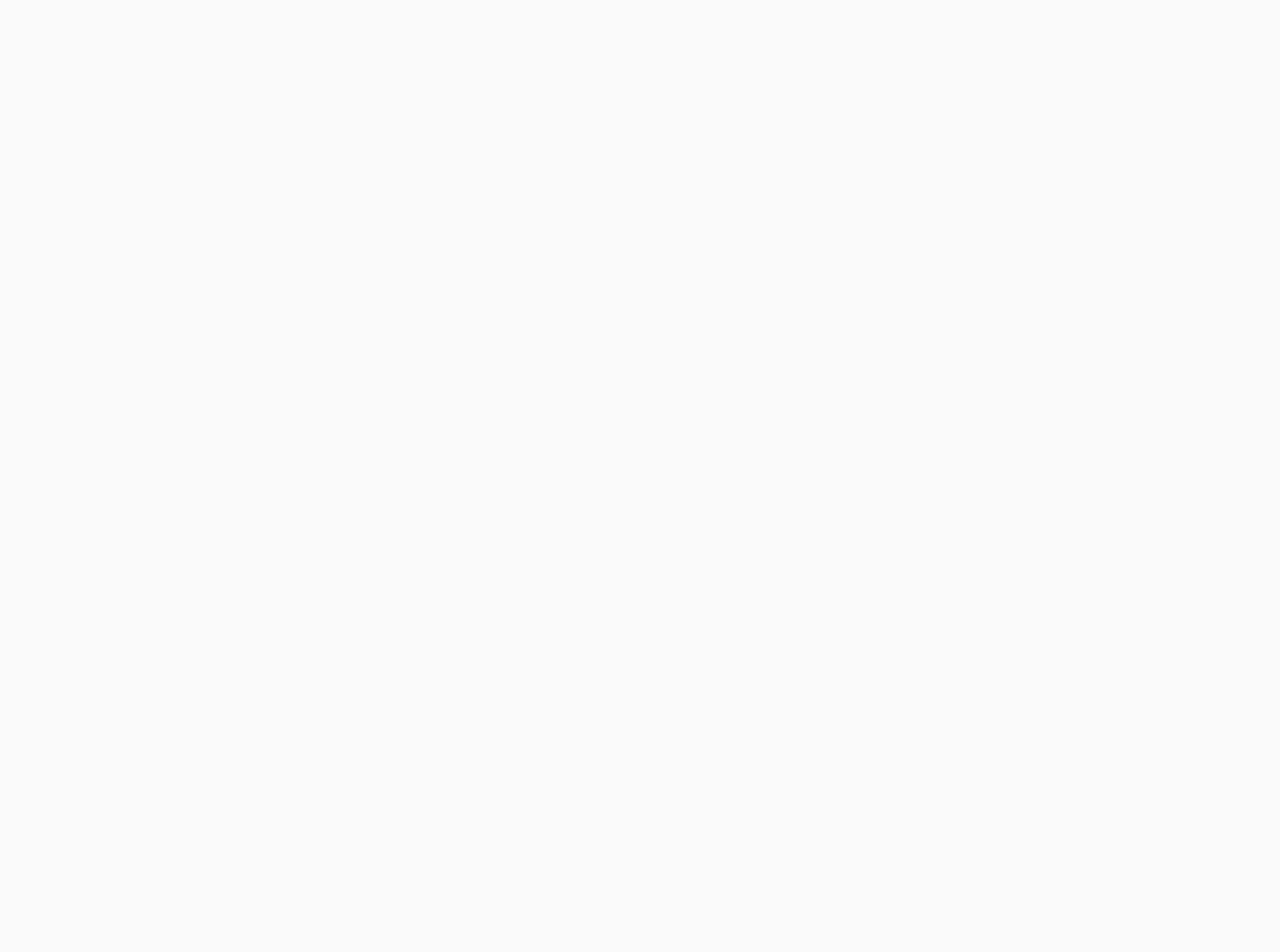
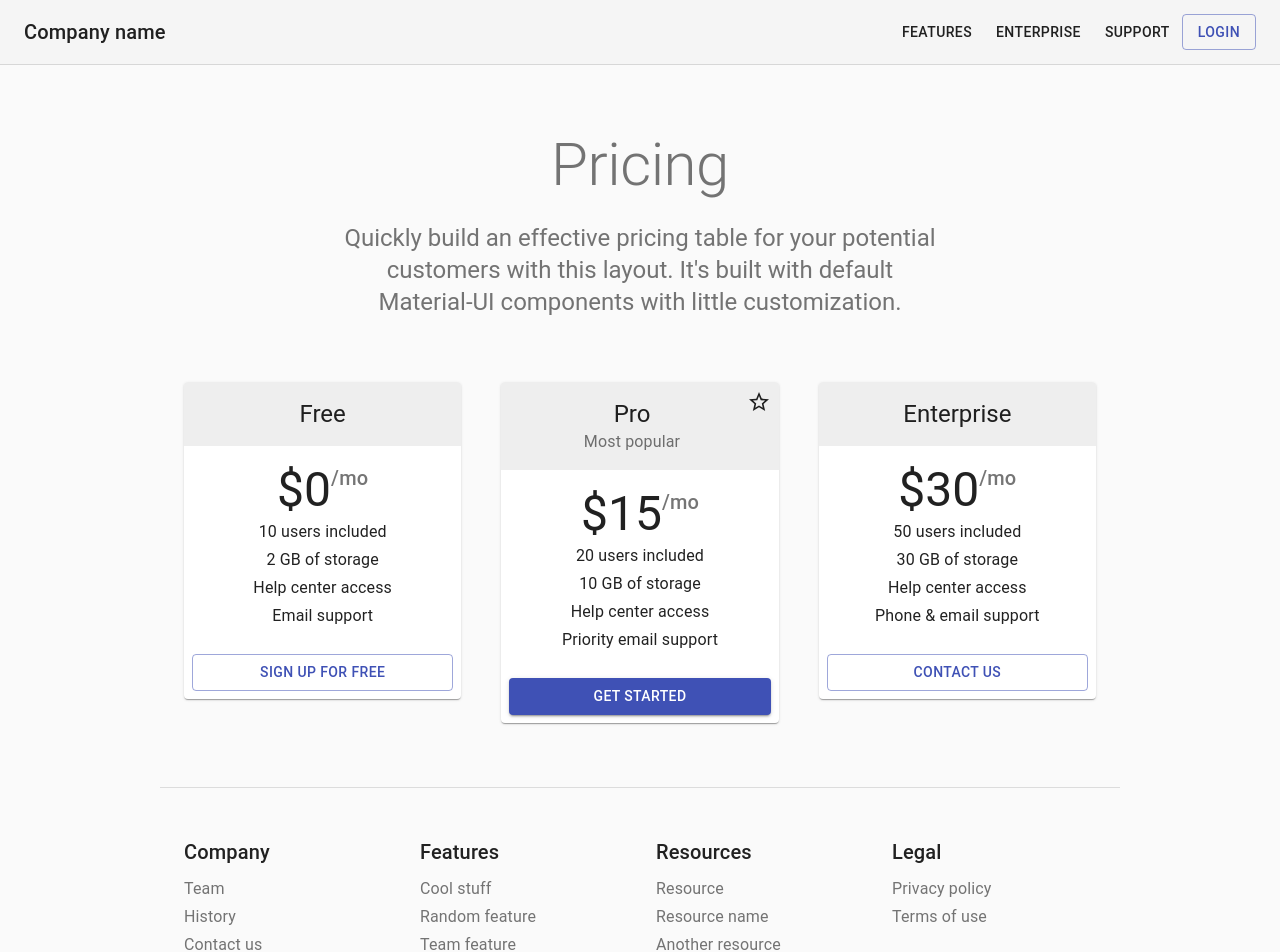
Before and after one commit to viktor1910/material-ui-template, a React (Create React App) app: page /pricing in a window 1280 px wide. Shown: the top 952 px of the page. Before the commit the page ends 800 px from the top, so only its background shows below. Built offline with nearby package versions, Linux system fonts and the light colour scheme.

Commit message:
pricing page

```diff
--- a/src/App.tsx
+++ b/src/App.tsx
@@ -10,7 +10,8 @@ const Dashboard = React.lazy(() => import('./pages/Dashboard'));
 const SignIn = React.lazy(() => import('./pages/SignInSide'));
 const SignUp = React.lazy(() => import('./pages/SignUp'));
 const Blog = React.lazy(() => import('./pages/Blog'));
-const Checkout = React.lazy(() => import('./pages/Checkout'))
+const Checkout = React.lazy(() => import('./pages/Checkout'));
+const Pricing = React.lazy(()=> import('./pages/Pricing'));
 
 function App() {
   return (
@@ -42,6 +43,11 @@ function App() {
             <Checkout />
           </Suspense>
         </Route>
+        <Route path="/pricing">
+          <Suspense fallback={<LinearProgress />}>
+            <Pricing />
+          </Suspense>
+        </Route>
       </Switch>
     </div>
   );
--- /dev/null
+++ b/src/pages/Pricing.tsx
@@ -0,0 +1,190 @@
+import React from 'react';
+import { makeStyles } from '@material-ui/core/styles';
+import AppBar from '@material-ui/core/AppBar';
+import Toolbar from '@material-ui/core/Toolbar'
+import { Typography, Link, Button, Container, Grid, Card, CardHeader, CardContent, CardActions } from '@material-ui/core';
+import StarIcon from '@material-ui/icons/StarBorder';
+
+const useStyles = makeStyles((theme) => ({
+    '@global': {
+        ul: {
+            margin: 0,
+            padding: 0,
+            listStyle: 'none',
+        },
+    },
+    appBar: {
+        borderBottom: `1px solid ${theme.palette.divider}`
+    },
+    toolbarTitle: {
+        flexGrow: 1
+    },
+    link: {
+        padding: theme.spacing(1, 1.5)
+    },
+    hero: {
+        padding: theme.spacing(8, 0, 6)
+    },
+    cardHeader: {
+        backgroundColor: theme.palette.grey[200]
+    },
+    cardContent: {
+        display: 'flex',
+        justifyContent: 'center',
+    },
+    footer: {
+        borderTop: `1px solid ${theme.palette.divider}`,
+        marginTop: theme.spacing(8),
+        paddingTop: theme.spacing(3),
+        paddingBottom: theme.spacing(3),
+        [theme.breakpoints.up('sm')]: {
+            paddingTop: theme.spacing(6),
+            paddingBottom: theme.spacing(6),
+        },
+    }
+}))
+
+const tiers = [
+    {
+        title: 'Free',
+        price: '0',
+        description: ['10 users included', '2 GB of storage', 'Help center access', 'Email support'],
+        buttonText: 'Sign up for free',
+        buttonVariant: 'outlined',
+    },
+    {
+        title: 'Pro',
+        subheader: 'Most popular',
+        price: '15',
+        description: [
+            '20 users included',
+            '10 GB of storage',
+            'Help center access',
+            'Priority email support',
+        ],
+        buttonText: 'Get started',
+        buttonVariant: 'contained',
+    },
+    {
+        title: 'Enterprise',
+        price: '30',
+        description: [
+            '50 users included',
+            '30 GB of storage',
+            'Help center access',
+            'Phone & email support',
+        ],
+        buttonText: 'Contact us',
+        buttonVariant: 'outlined',
+    },
+];
+
+const footers = [
+    {
+        title: 'Company',
+        description: ['Team', 'History', 'Contact us', 'Locations'],
+    },
+    {
+        title: 'Features',
+        description: ['Cool stuff', 'Random feature', 'Team feature', 'Developer stuff', 'Another one'],
+    },
+    {
+        title: 'Resources',
+        description: ['Resource', 'Resource name', 'Another resource', 'Final resource'],
+    },
+    {
+        title: 'Legal',
+        description: ['Privacy policy', 'Terms of use'],
+    },
+];
+
+const Pricing = () => {
+    const classes = useStyles();
+    return (
+        <div>
+            <AppBar color="default" position="static" elevation={0} className={classes.appBar}>
+                <Toolbar>
+                    <Typography variant="h6" className={classes.toolbarTitle}>
+                        Company name
+                    </Typography>
+                    <nav>
+                        <Link href="#" variant="button" color="textPrimary" className={classes.link}>
+                            Features
+                        </Link>
+                        <Link href="#" variant="button" color="textPrimary" className={classes.link}>
+                            Enterprise
+                        </Link>
+                        <Link href="#" variant="button" color="textPrimary" className={classes.link}>
+                            Support
+                        </Link>
+                    </nav>
+                    <Button href="#" color="primary" variant="outlined">Login</Button>
+                </Toolbar>
+            </AppBar>
+            <Container maxWidth="sm" component="main" className={classes.hero}>
+                <Typography align="center" component="h1" variant="h2" color="textSecondary" gutterBottom>Pricing</Typography>
+                <Typography variant="h5" align="center" color="textSecondary" component="p" paragraph>
+                    Quickly build an effective pricing table for your potential customers with this layout. It's built with default Material-UI components with little customization.
+                </Typography>
+            </Container>
+            <Container maxWidth="md" component="main">
+                <Grid container spacing={5}>
+                    {tiers.map(tier => (
+                        <Grid item key={tier.title} xs={12} sm={tier.title === 'Enterprise' ? 12 : 6} md={4}>
+                            <Card>
+                                <CardHeader
+                                    title={tier.title}
+                                    subheader={tier.subheader ? tier.subheader : null}
+                                    titleTypographyProps={{ align: 'center' }}
+                                    subheaderTypographyProps={{ align: 'center' }}
+                                    action={tier.title === 'Pro' ? <StarIcon /> : null}
+                                    className={classes.cardHeader}
+                                />
+                                <CardContent>
+                                    <div className={classes.cardContent}>
+                                        <Typography variant="h3" color="textPrimary">${tier.price}</Typography>
+                                        <Typography variant="h6" color="textSecondary">/mo</Typography>
+                                    </div>
+                                    <ul>
+                                        {tier.description.map(line => (
+                                            <Typography component="li" variant="subtitle1" align="center" key={line}>
+                                                {line}
+                                            </Typography>
+                                        ))}
+                                    </ul>
+                                </CardContent>
+                                <CardActions>
+                                    <Button fullWidth variant={tier.buttonVariant === 'outlined' ? 'outlined' : 'contained'} color="primary">
+                                        {tier.buttonText}
+                                    </Button>
+                                </CardActions>
+                            </Card>
+                        </Grid>
+                    ))}
+                </Grid>
+            </Container>
+            <Container maxWidth="md" component="footer" className={classes.footer}>
+                <Grid container spacing={4} justify="space-evenly">
+                    {footers.map(footer => (
+                        <Grid item xs={6} sm={3} key={footer.title}>
+                            <Typography variant="h6" color="textPrimary" gutterBottom>
+                                {footer.title}
+                            </Typography>
+                            <ul>
+                                {footer.description.map(item => (
+                                    <li key={item}>
+                                        <Link href="#" variant="subtitle1" color="textSecondary">
+                                            {item}
+                                        </Link>
+                                    </li>
+                                ))}
+                            </ul>
+                        </Grid>
+                    ))}
+                </Grid>
+            </Container>
+        </div>
+    )
+}
+
+export default Pricing;
```
